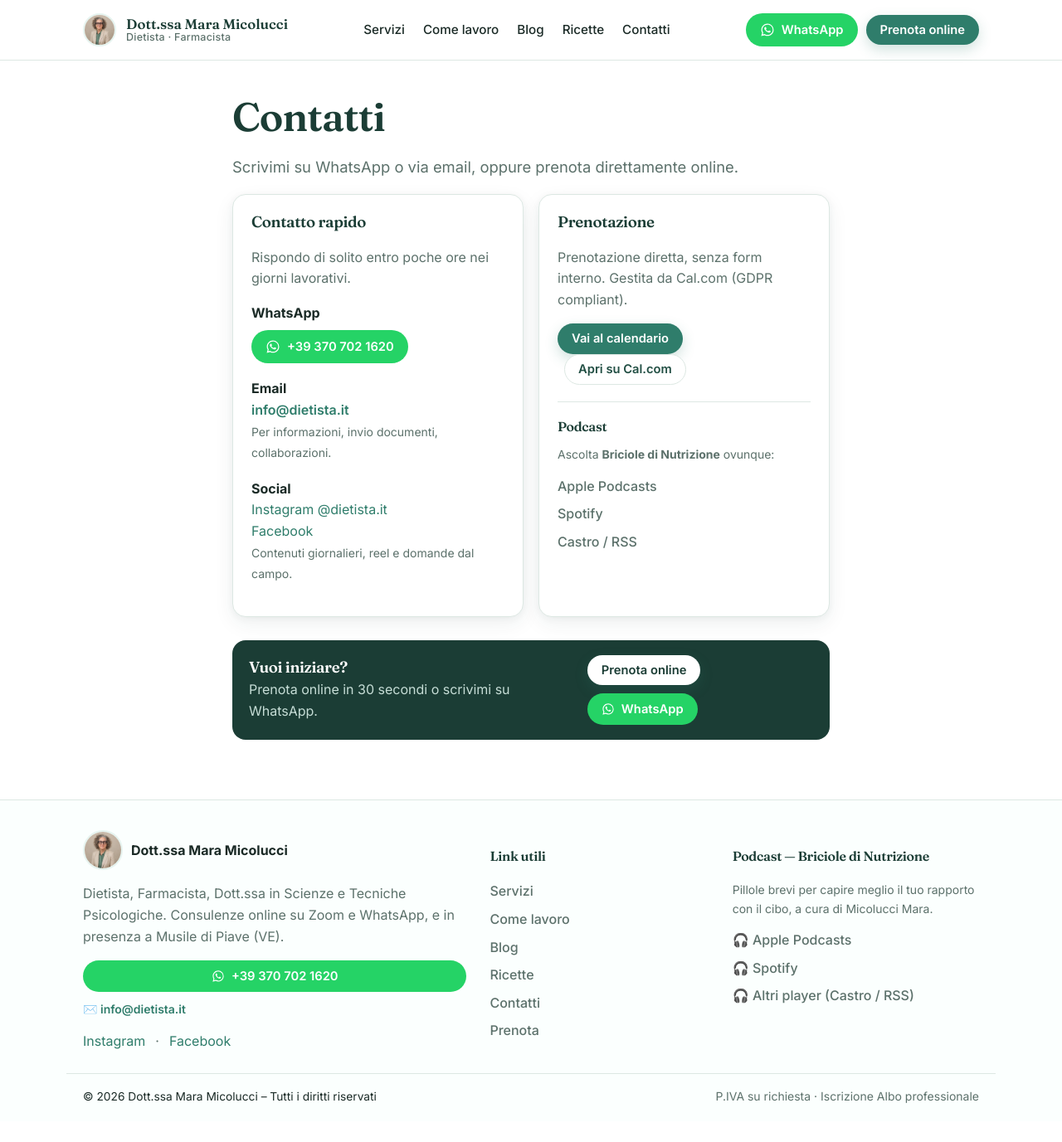
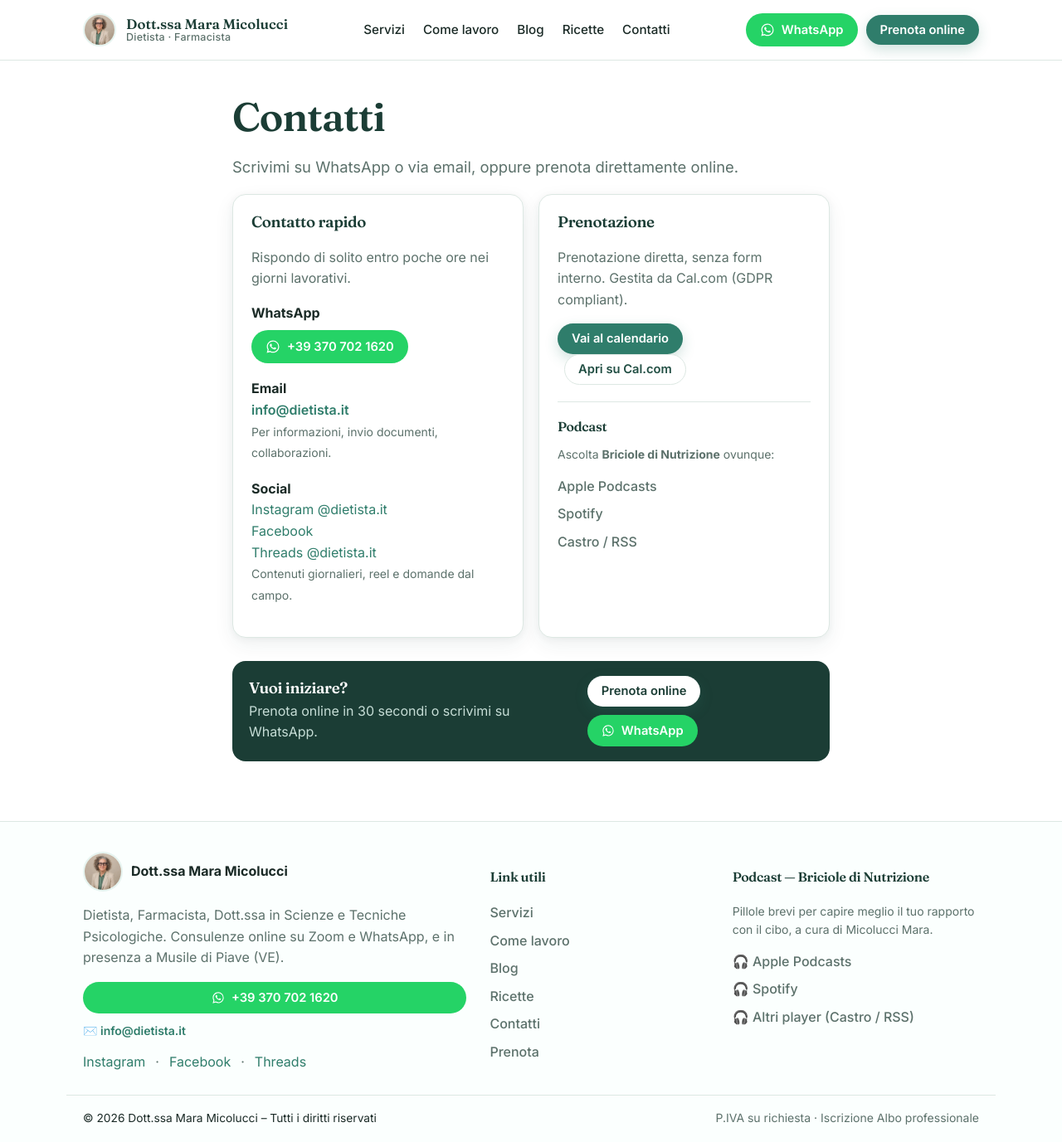
Before and after one commit to curlybracketshq/dietista.it, a Jekyll site: the page built from contatti/index.html, in a window 1280 px wide and 1377 px high. Shown: the whole window at 83% size. Built offline with Jekyll 4.4.1, drawn with Linux system fonts in a browser that asks for light colours.

Commit message:
feat: add Threads @dietista.it alongside other social links + /links/

```diff
--- a/_config.yml
+++ b/_config.yml
@@ -13,6 +13,7 @@ whatsapp_link: "https://wa.me/393707021620"
 email: "info@dietista.it"
 instagram: "https://www.instagram.com/dietista.it/"
 facebook: "https://www.facebook.com/dietista"
+threads: "https://www.threads.com/@dietista.it"
 podcast_apple: "https://podcasts.apple.com/it/podcast/briciole-di-nutrizione/id1662272760"
 podcast_spotify: "https://podcasters.spotify.com/pod/show/dietista"
 podcast_rss: "https://castro.fm/itunes/1662272760"
--- a/_includes/footer.html
+++ b/_includes/footer.html
@@ -16,6 +16,8 @@
           <a href="https://www.instagram.com/dietista.it/" target="_blank" rel="noopener">Instagram</a>
           <span class="muted">·</span>
           <a href="https://www.facebook.com/dietista" target="_blank" rel="noopener">Facebook</a>
+          <span class="muted">·</span>
+          <a href="{{ site.threads | default: 'https://www.threads.com/@dietista.it' }}" target="_blank" rel="noopener">Threads</a>
         </div>
       </div>
     </div>
--- a/contatti/index.html
+++ b/contatti/index.html
@@ -24,6 +24,7 @@ description: Scrivimi su WhatsApp o via email, oppure prenota direttamente onlin
     <p style="margin-top:18px"><strong>Social</strong><br>
       <a href="https://www.instagram.com/dietista.it/" target="_blank" rel="noopener">Instagram @dietista.it</a><br>
       <a href="https://www.facebook.com/dietista" target="_blank" rel="noopener">Facebook</a><br>
+      <a href="https://www.threads.com/@dietista.it" target="_blank" rel="noopener">Threads @dietista.it</a><br>
       <span class="muted small">Contenuti giornalieri, reel e domande dal campo.</span>
     </p>
   </div>
--- a/links/index.html
+++ b/links/index.html
@@ -28,6 +28,7 @@ description: Dott.ssa Mara Micolucci, dietista e farmacista, consulenze nutrizio
     <a class="link-btn" href="{{ site.instagram | default: 'https://www.instagram.com/dietista.it/' }}" target="_blank" rel="noopener">Instagram — @dietista.it</a>
     <a class="link-btn" href="{{ site.facebook | default: 'https://www.facebook.com/dietista' }}" target="_blank" rel="noopener">Facebook</a>
     <a class="link-btn" href="https://twitter.com/dietista" target="_blank" rel="noopener">X (Twitter) — @dietista</a>
+    <a class="link-btn" href="{{ site.threads | default: 'https://www.threads.com/@dietista.it' }}" target="_blank" rel="noopener">Threads — @dietista.it</a>
   </section>
 
   <section class="links-group" aria-label="Podcast">
```
